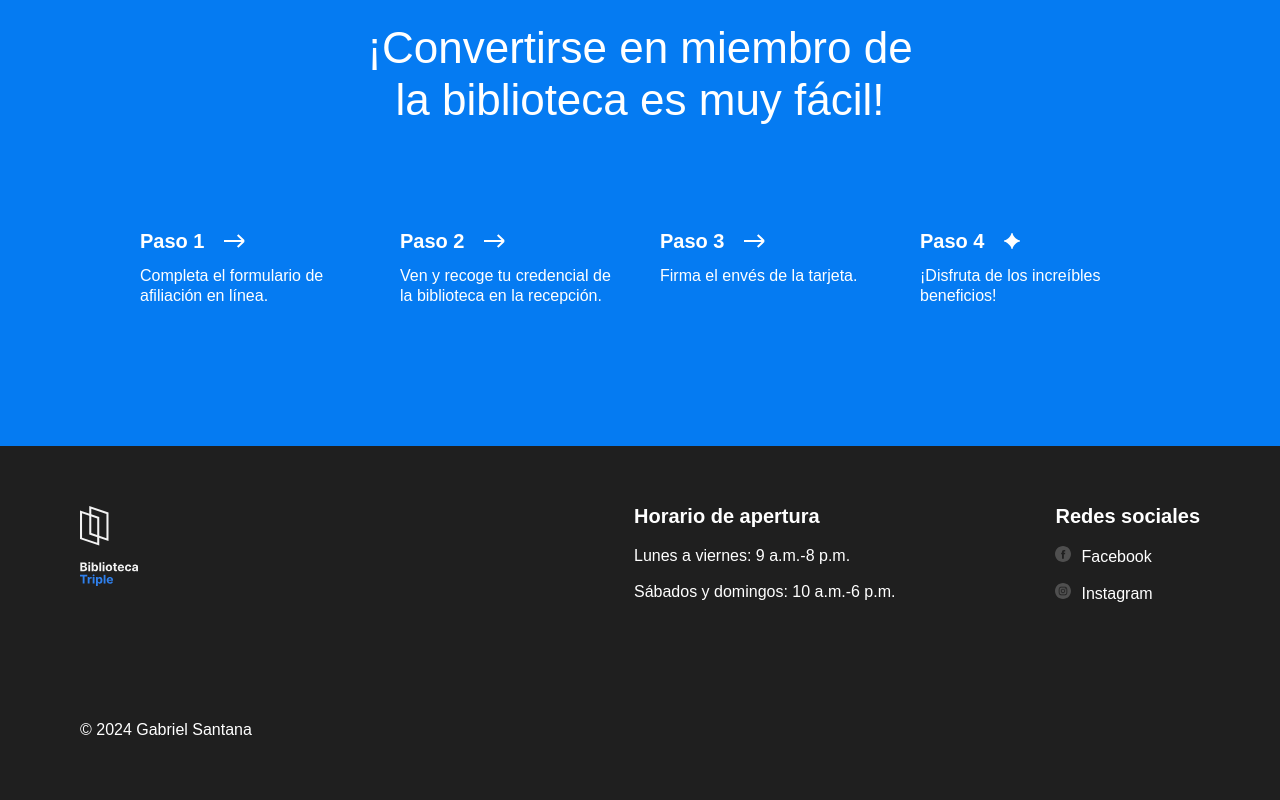
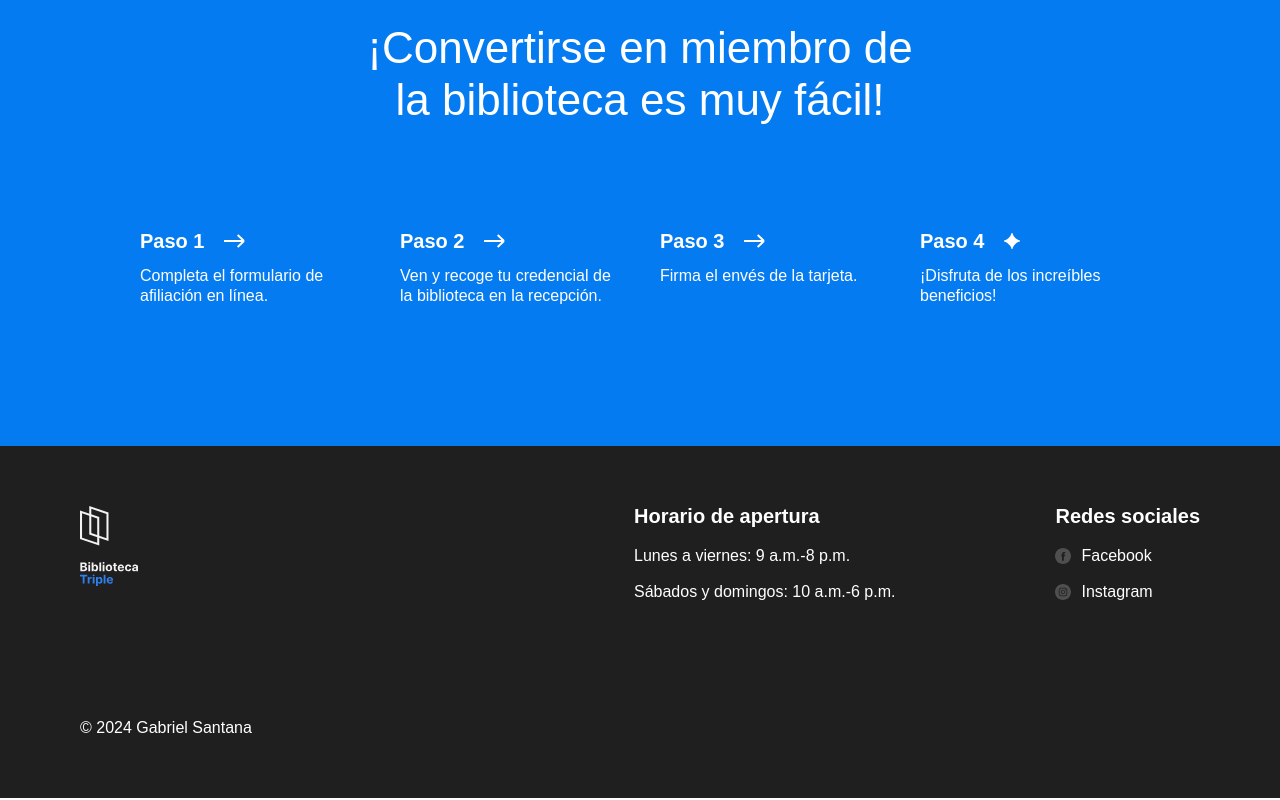
Before and after one commit to GabyMusiCuba/web_project_library, a plain HTML site: page index.html in a window 1280 px wide. Shown: the part 3120-3920 px from the top of the page. Drawn offline with Linux system fonts and the light colour scheme.

Commit message:
Corrección de errores

```diff
--- a/index.html
+++ b/index.html
@@ -308,8 +308,8 @@
                     src="./images/facebook_white.svg"
                     alt="icon Facebook"
                   />
-                </a>
-                Facebook
+                  Facebook</a
+                >
               </li>
               <li class="footer__list-item">
                 <a href="#" class="footer__column-link"
@@ -318,8 +318,8 @@
                     src="./images/instagram_white.svg"
                     alt="icon Instagram"
                   />
-                </a>
-                Instagram
+                  Instagram</a
+                >
               </li>
             </ul>
           </div>
--- a/styles/style.css
+++ b/styles/style.css
@@ -351,12 +351,14 @@
 }
 
 .footer__column_content_hours {
+  color: white;
   margin-left: auto;
   font-family: Arial, Helvetica, sans-serif;
   font-size: small;
 }
 
 .footer__column_content_social {
+  color: white;
   margin-left: 80px;
 }
 
@@ -381,11 +383,15 @@
   margin-bottom: 16px;
   display: flex;
   align-items: center;
-  column-gap: 10px;
+  color: white;
 }
 
 .footer__column-link {
   text-decoration: none;
+  display: flex;
+  align-items: center;
+  column-gap: 10px;
+  color: white;
 }
 
 .footer__social-icon {
```
